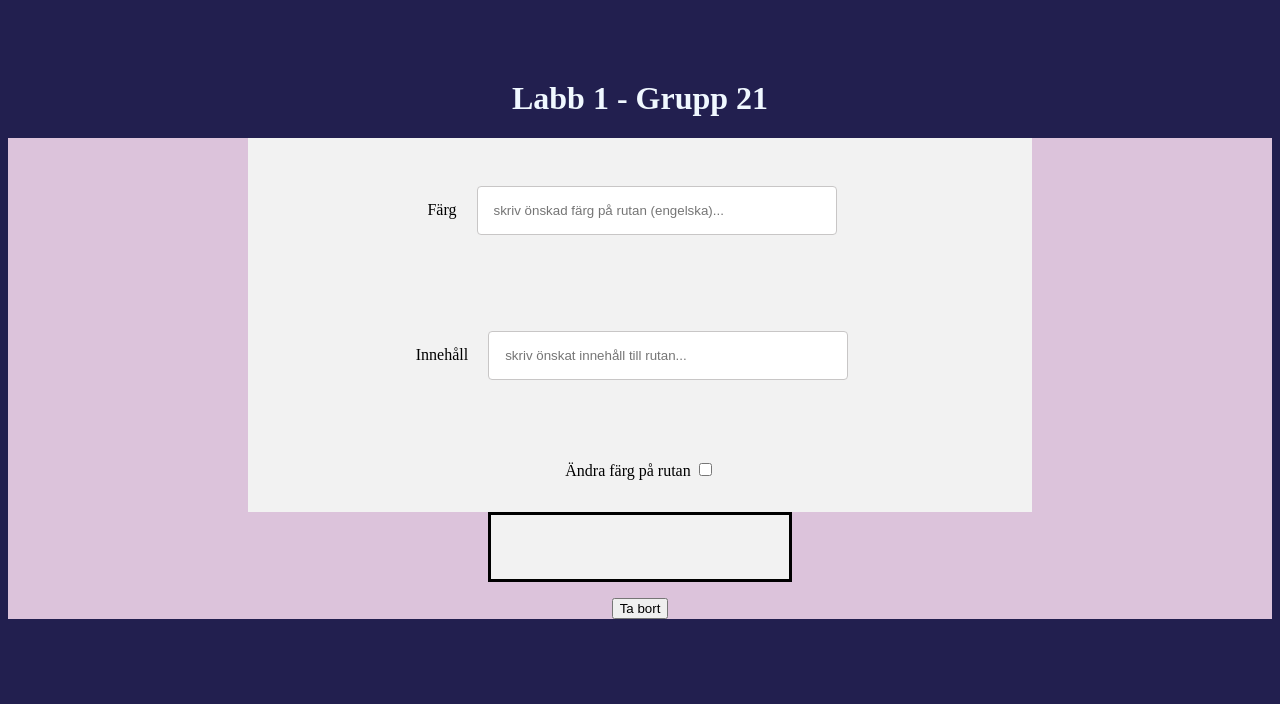
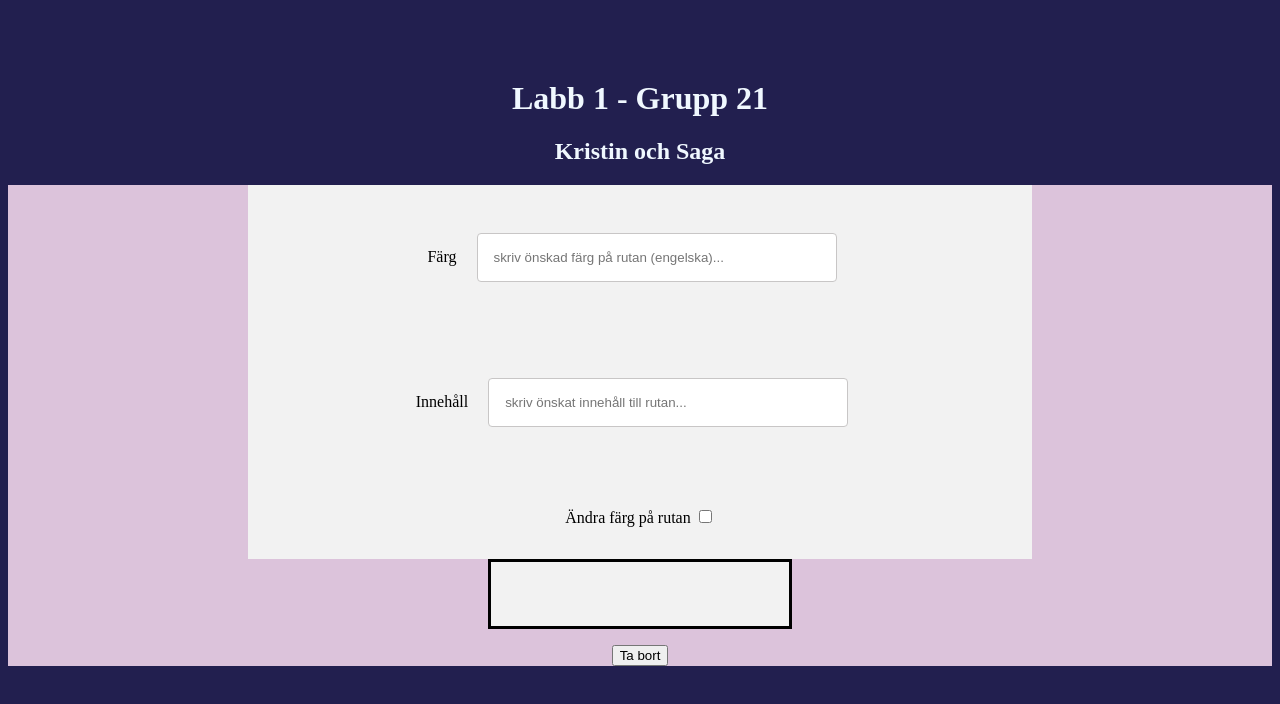
Before and after one commit to h22krsni/gik339-21-labb1, a plain HTML site: page index.html in a window 1280 px wide. Drawn offline with Linux system fonts and the light colour scheme.

Commit message:
namn
la till namn

```diff
--- a/index.html
+++ b/index.html
@@ -10,7 +10,7 @@
 <body>
     <header>
         <h1>Labb 1 - Grupp 21</h1>
-
+        <h2> Kristin och Saga</h2>
     </header>
 
     <div class="wrapper">
--- a/style.css
+++ b/style.css
@@ -6,6 +6,11 @@ body{
 h1{
   color: aliceblue;
   margin-top:5rem;
+  text-align: center;
+}
+h2{
+  color: aliceblue;
+  margin-bottom: 2,5rem;
   text-align: center;
 }
 
```
